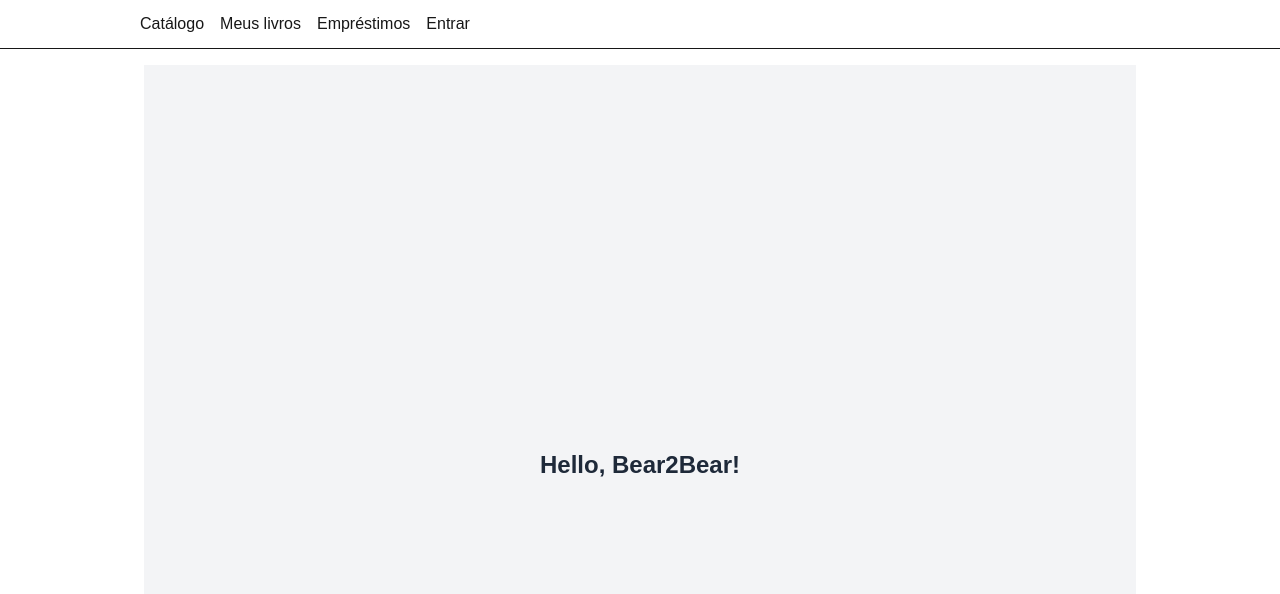
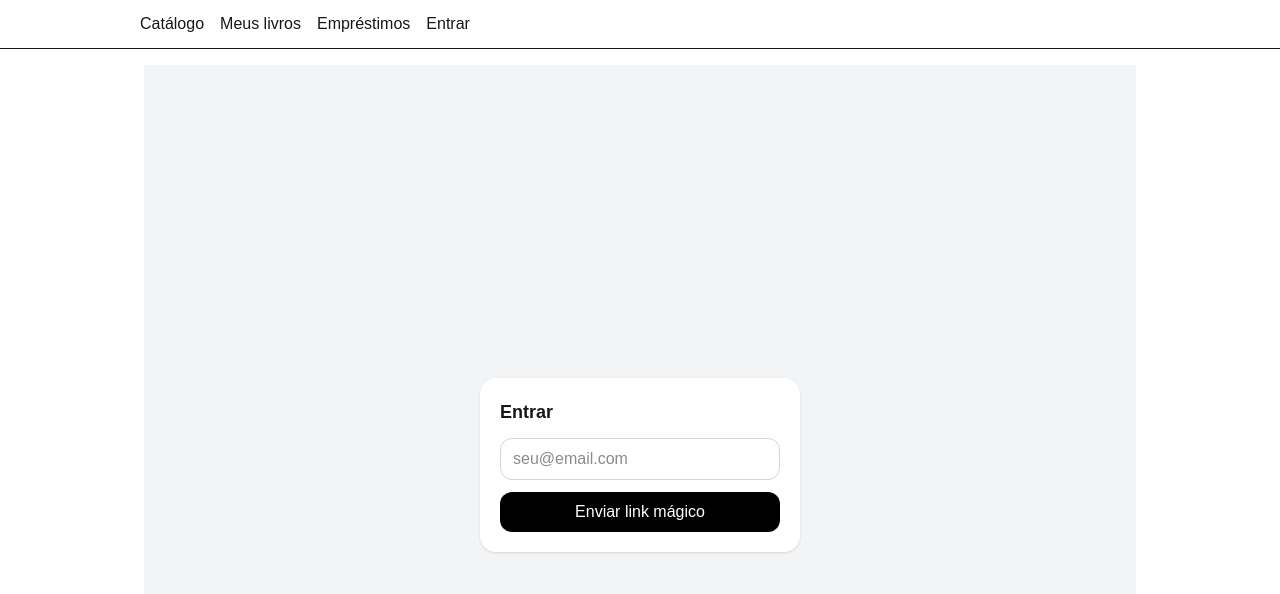
Before and after one commit to renatotomaz/bear2bear, a Next.js app: page /auth in a window 1280 px wide. Shown: the top 594 px of the page. Built offline with nearby package versions, Linux system fonts and the light colour scheme; no server answers.

Commit message:
Auth created

```diff
--- a/package.json
+++ b/package.json
@@ -10,7 +10,7 @@
   },
   "dependencies": {
     "@supabase/ssr": "^0.7.0",
-    "@supabase/supabase-js": "^2.77.0",
+    "@supabase/supabase-js": "^2.78.0",
     "clsx": "^2.1.1",
     "lucide-react": "^0.548.0",
     "next": "16.0.1",
--- a/src/app/auth/page.tsx
+++ b/src/app/auth/page.tsx
@@ -1,7 +1,50 @@
-export default function Home() {
+'use client'
+import { useState } from 'react'
+import { createClient } from '@/lib/supabase'
+
+export default function AuthPage() {
+  const supabase = createClient()
+  const [email, setEmail] = useState('')
+  const [sent, setSent] = useState(false)
+
+  const handleLogin = async (e: React.FormEvent) => {
+    e.preventDefault()
+    const { error } = await supabase.auth.signInWithOtp({ email })
+    if (!error) setSent(true)
+    else alert(error.message)
+  }
+
+  if (sent)
+    return (
+      <main className="flex h-screen items-center justify-center bg-gray-100">
+        <p className="text-center text-gray-700">
+          Verifique o link enviado para <strong>{email}</strong>.
+        </p>
+      </main>
+    )
+
   return (
-    <main className="min-h-screen flex items-center justify-center bg-gray-100">
-      <h1 className="text-2xl font-bold text-gray-800">Hello, Bear2Bear!</h1>
+    <main className="flex h-screen items-center justify-center bg-gray-100">
+      <form
+        onSubmit={handleLogin}
+        className="w-80 space-y-3 rounded-2xl bg-white p-5 shadow"
+      >
+        <h1 className="text-lg font-semibold">Entrar</h1>
+        <input
+          className="w-full rounded-xl border border-gray-300 px-3 py-2"
+          type="email"
+          value={email}
+          onChange={(e) => setEmail(e.target.value)}
+          placeholder="seu@email.com"
+          required
+        />
+        <button
+          type="submit"
+          className="w-full rounded-xl bg-black py-2 text-white"
+        >
+          Enviar link mágico
+        </button>
+      </form>
     </main>
-  );
+  )
 }
--- /dev/null
+++ b/src/lib/supabase.ts
@@ -0,0 +1,8 @@
+import { createBrowserClient } from '@supabase/ssr'
+
+export const createClient = () => {
+  return createBrowserClient(
+    process.env.NEXT_PUBLIC_SUPABASE_URL!,
+    process.env.NEXT_PUBLIC_SUPABASE_ANON_KEY!
+  )
+}
```
Also changed, not shown: 1 other file (tests, documents, lock files or other folders).
